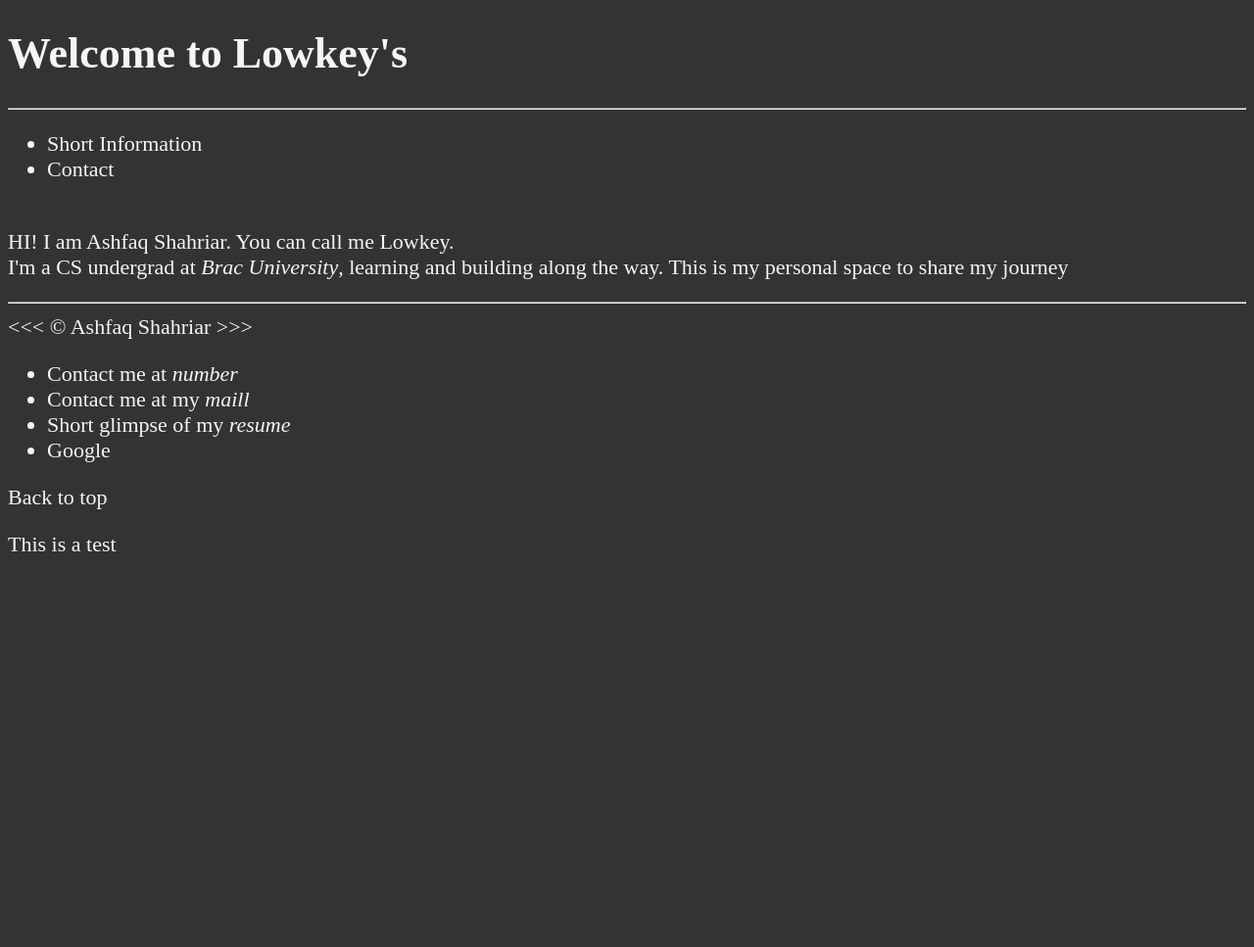
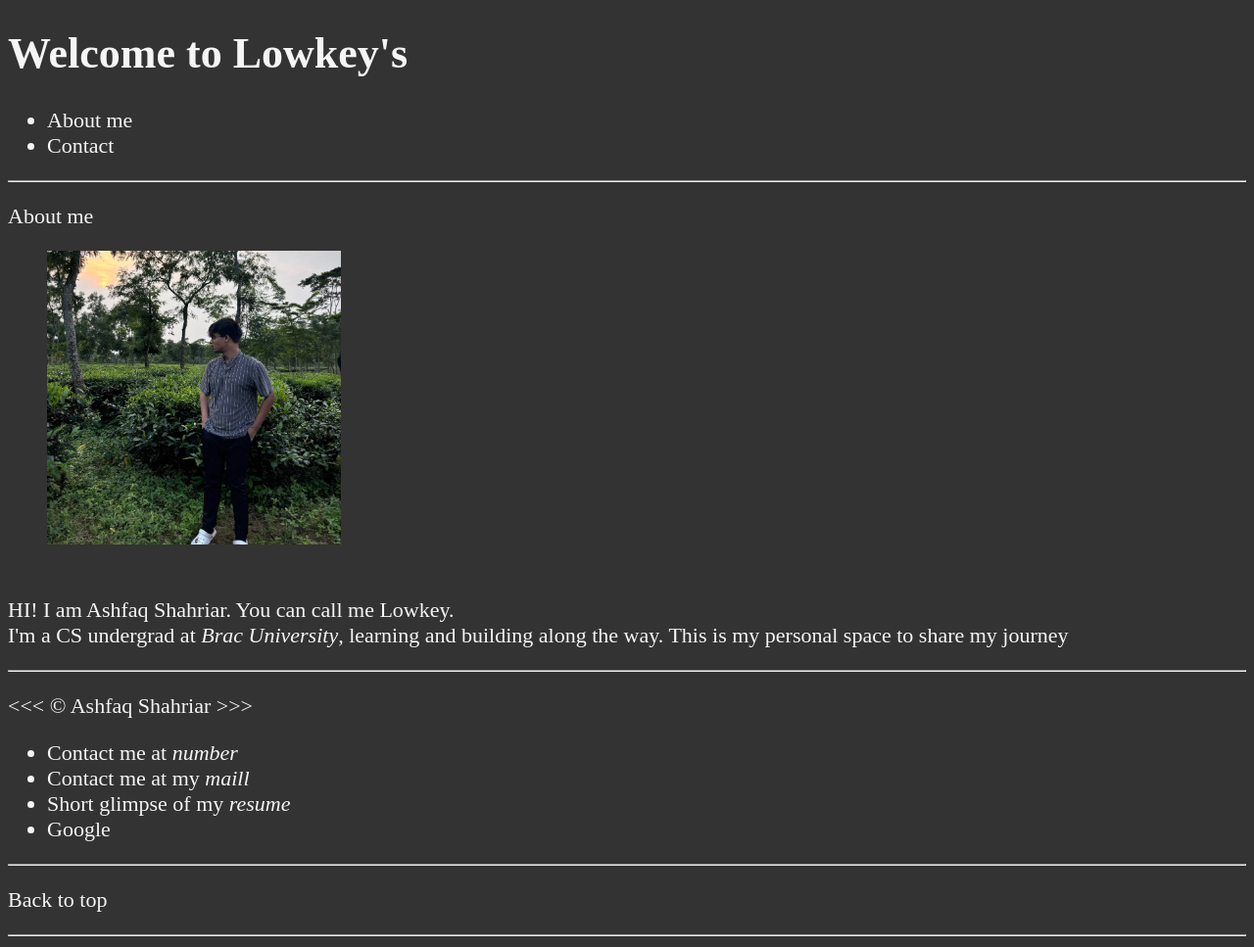
Before and after one commit to Lowkeeyyy/personal-website, a plain HTML site: page index.html in a window 1280 px wide. Shown: the whole page at 98% size. Before the commit the page ends 800 px from the top, so only its background shows below. Drawn offline with Linux system fonts and the light colour scheme.

Commit message:
index.html

```diff
--- a/index.html
+++ b/index.html
@@ -9,18 +9,20 @@
 
     <title> Lowkey's Website </title>
 
-    <link rel="icon" href="cat.png" type="image/x-icon">
+    <link rel="icon" href="imgae files/cat.png" type="image/x-icon">
     <link rel="stylesheet" href="main.css" type="text/css">
-
 </head>
 
 <body>
+
+    <header>
+
         <h1>Welcome to Lowkey's</h1>
-    <hr>
-    <nav>
+
+        <nav aria-label="primary-navigation">
             <ul>
                 <li>
-                <a href="#info">Short Information</a>
+                    <a href="#info">About me</a>
                 </li>
                 <li>
                     <a href="#end">Contact</a>
@@ -28,18 +30,38 @@
             </ul>
         </nav>
 
-    <section id = "info">
+    </header>
+
+    <hr>
+
+    <main>
+
+        <article id = "info">
+
+            <p>About me</p>
+
+            <figure>
+            <img src="imgae files/IMG_9153.jpeg" alt="ashfaq's picture" title="Profile Picture" width ="300" height="300" >
+            </figure>
+
             <p>
                 <br> HI! I am Ashfaq Shahriar. You can call me Lowkey.
-            <br>I'm a CS undergrad at <a href="https://www.bracu.ac.bd/" class="brac"><em>Brac University</em></a>, learning and building along the way. This is my personal space to share my journey
+                <br>I'm a CS undergrad at <a href="https://www.bracu.ac.bd/" class="brac" target="_blank"> <em>Brac University</em></a>, learning and building along the way. This is my personal space to share my journey
             </p>
 
-    </section>
+        </article>
+
+    </main>
+
     <hr>
-    <section id = "end">
 
+    <footer>
+
+        <article id = "end">
+
+            <p>
                 &lt;&lt;&lt; &copy; Ashfaq Shahriar &gt;&gt;&gt;
-        <p>
+
                 <ul>
                     <li>
                         Contact me at <a href="tel:+8801713420687"><em> number </em></a>
@@ -56,10 +78,14 @@
             </p>
 
             </ul>
-    </section>
+        </article>
+    </footer>
+
+    <hr>
 
     <p><a href="#">Back to top</a></p>
 
-    <p>This is a test</p>
+
+    <hr>
 </body>
 </html>
```
Also changed, not shown: imgae files/IMG_9153.jpeg (added). Lines whose indentation alone changed are shown as unchanged.
